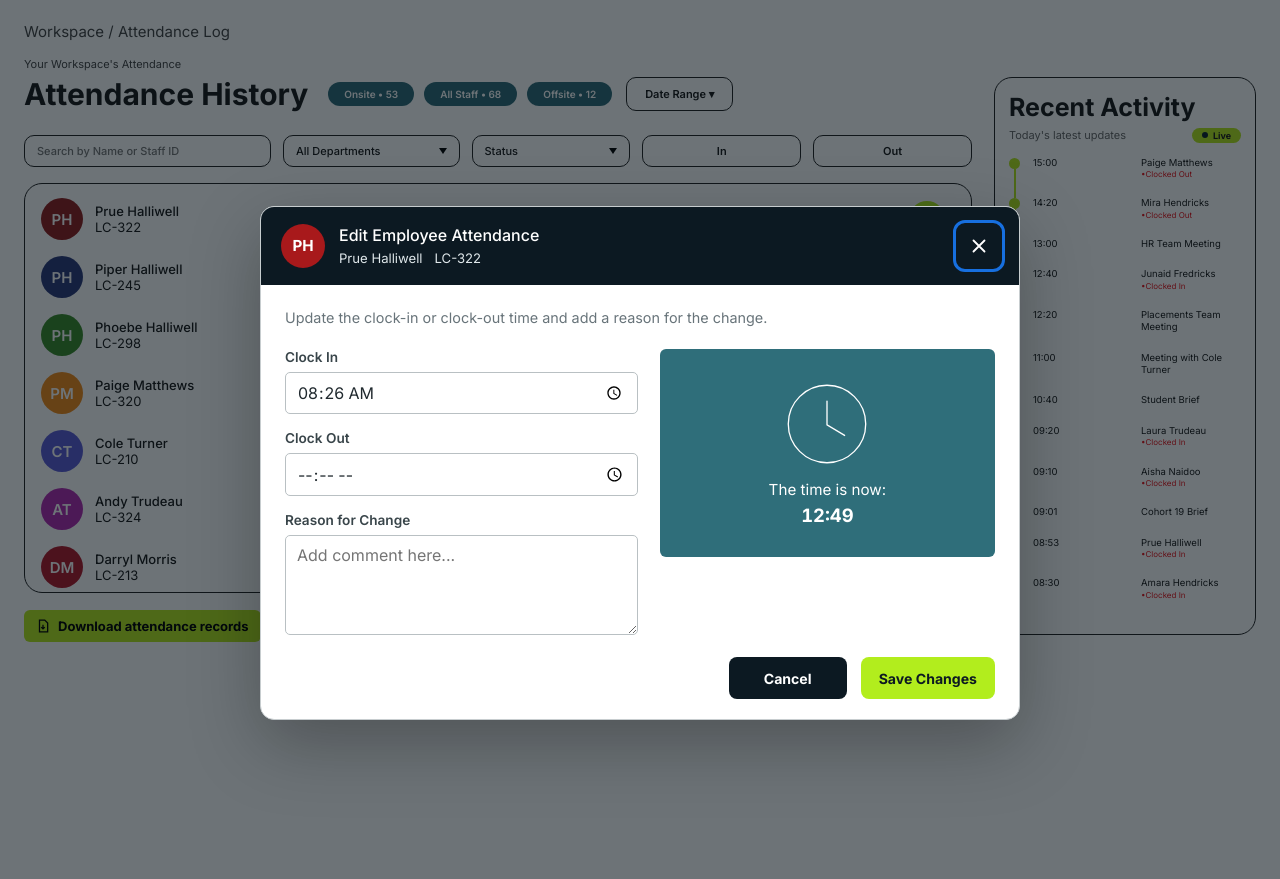
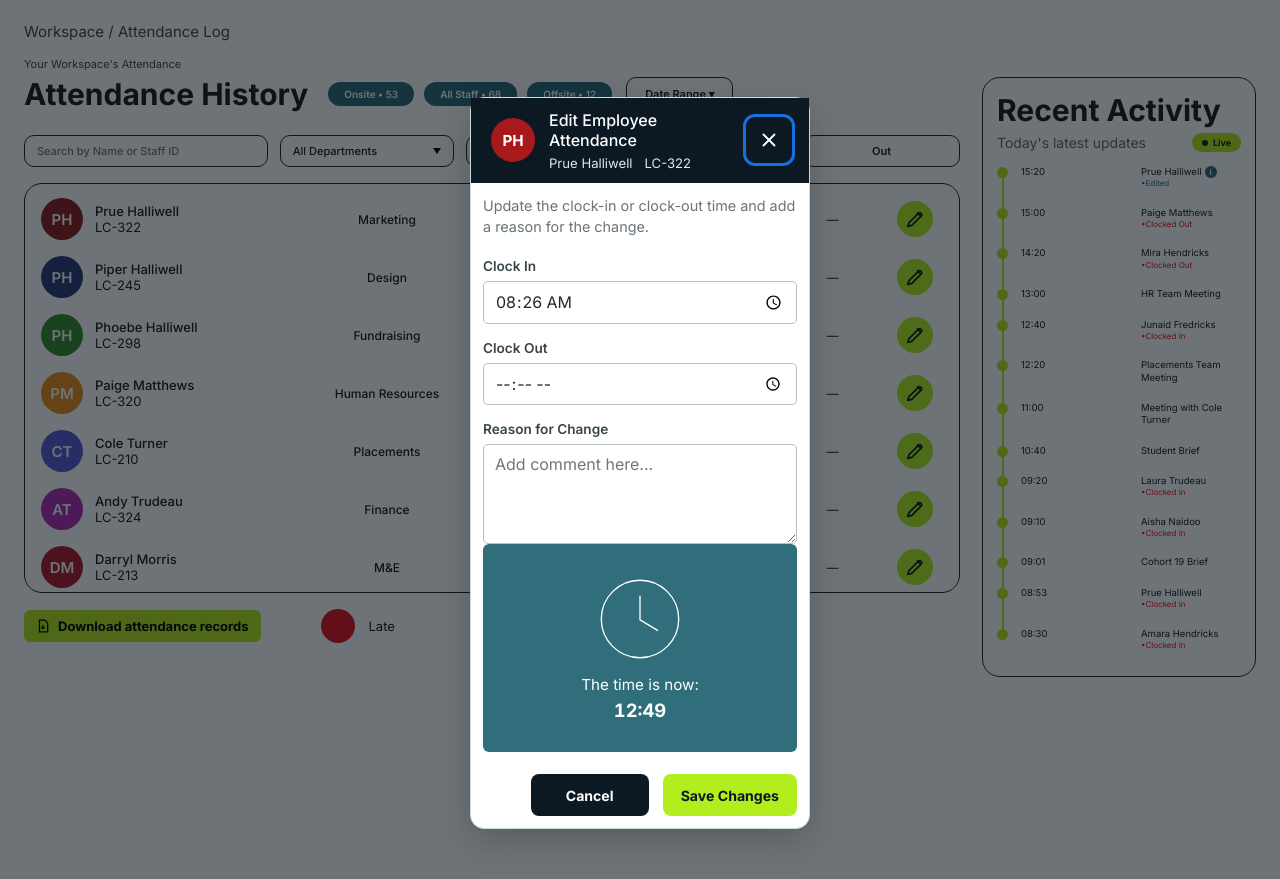
Before and after one commit to LC-Studio-18/Digital-attendance-tracking-system-php, a PHP site: page /attendance-history.html in a window 1280 px wide, after a click that opens the changed part. Shown: the top 879 px of the page. Run offline with PHP 8.4, Linux system fonts and the light colour scheme.

Commit message:
added pop down reason for change

```diff
--- a/frontend/assets/css/attendance-history.css
+++ b/frontend/assets/css/attendance-history.css
@@ -6,7 +6,7 @@ body{margin:0;background:#fff;font-family:Inter,Arial,sans-serif;color:var(--ink
 .page{max-width:1280px;margin:0 auto;padding:22px 24px 24px}
 .crumbs{margin:0;font-size:15px;color:#444}
 .sub{margin:16px 0 0;font-size:11px;color:#444}
-.layout{display:grid;grid-template-columns:minmax(0,1fr) 262px;gap:22px;margin-top:6px}
+.layout{display:grid;grid-template-columns:minmax(0,1fr) 274px;gap:22px;margin-top:6px}
 .head{display:flex;align-items:center;gap:14px;flex-wrap:wrap;margin-bottom:24px}
 h1{margin:0 6px 0 0;font-size:30px;font-weight:700;line-height:1.1}
 .pills{display:flex;gap:10px;flex-wrap:wrap}
@@ -48,10 +48,10 @@ select.box{appearance:none;-webkit-appearance:none;padding-right:30px;background
 .legend{display:flex;align-items:center;gap:14px;font-size:13px}
 .legend i{width:34px;height:34px;border-radius:50%;background:var(--red)}
 #exportError{margin:8px 0 0;color:var(--red);font-size:12px}
-.activity{border:1.5px solid #222;border-radius:18px;padding:16px 14px;align-self:start;max-height:600px;display:flex;flex-direction:column}
-.activity h2{margin:0 0 6px;font-size:25px;font-weight:700;line-height:1.1}
-.activity-sub{display:flex;justify-content:space-between;align-items:center;font-size:11px;margin-bottom:14px}
-.live{display:inline-flex;align-items:center;gap:5px;background:var(--lime);border-radius:999px;padding:2px 10px;font-size:9px;font-weight:700}
+.activity{border:1.5px solid #222;border-radius:18px;padding:16px 14px;align-self:start;width:274px;max-height:600px;display:flex;flex-direction:column}
+.activity h2{margin:0 0 6px;font-size:30px;font-weight:700;line-height:1.1}
+.activity-sub{display:flex;justify-content:space-between;align-items:center;font-size:14px;margin-bottom:14px}
+.live{display:inline-flex;align-items:center;gap:5px;background:var(--lime);border-radius:999px;padding:4px 10px;font-size:9px;font-weight:700}
 .live i{width:6px;height:6px;border-radius:50%;background:var(--dark)}
 #activity{list-style:none;margin:0;padding:0 8px 0 0;overflow-y:auto;position:relative;scrollbar-width:thin;scrollbar-color:var(--pill) transparent}
 #activity li{position:relative;display:grid;grid-template-columns:1fr 92px;padding:0 0 18px 24px;font-size:9.5px;line-height:1.3}
@@ -59,11 +59,42 @@ select.box{appearance:none;-webkit-appearance:none;padding-right:30px;background
 #activity li::after{content:"";position:absolute;left:5px;top:12px;bottom:-1px;width:1.5px;background:var(--lime)}
 #activity li:last-child::after{display:none}
 #activity em{display:block;font-style:normal;color:var(--red);font-size:8px}
+#activity em.activity-edited{color:var(--pill)}
+.activity-person{position:relative;display:inline-flex;align-items:center;gap:3px;max-width:100%;cursor:help}
+.activity-person__name{overflow-wrap:anywhere}
+.activity-person__icon{display:inline-grid;place-items:center;flex:0 0 12px;width:12px;height:12px;border-radius:50%;background:var(--pill);color:#fff;font-size:8px;font-weight:700;line-height:1}
+.activity-change-card{
+  --tail-half:14px;
+  --tail-reach:10px;
+  --tail-left:50%;
+  display:none;position:fixed;z-index:30;width:min(292px,calc(100vw - 24px));overflow:visible;border:3px solid var(--dark);border-radius:12px;background:#fff;color:var(--ink);box-shadow:0 3px 8px rgba(0,0,0,.14);font-size:14px;line-height:1.2;white-space:normal;text-align:left;pointer-events:none
+}
+.activity-change-card::before,.activity-change-card::after{content:"";position:absolute;clip-path:polygon(0 0,100% 0,50% 100%)}
+.activity-change-card::before{z-index:0;left:calc(var(--tail-left) - 14px);top:100%;width:28px;height:16px;background:var(--dark)}
+.activity-change-card::after{z-index:1;left:calc(var(--tail-left) - 11px);top:calc(100% - 2px);width:22px;height:14px;background:#fff}
+.activity-change-card--below::before{top:auto;bottom:100%;transform:rotate(180deg)}
+.activity-change-card--below::after{top:auto;bottom:calc(100% - 1px);transform:rotate(180deg)}
+.activity-change-card__header{display:flex;min-height:61px;align-items:center;gap:10px;padding:7px 9px;background:var(--dark);color:#fff}
+.activity-change-card__avatar{display:grid;width:43px;height:43px;flex:0 0 43px;place-items:center;border-radius:50%;color:#fff;font-size:18px;font-weight:700}
+.activity-change-card__identity{display:grid;gap:2px;min-width:0;font-size:14px;font-weight:400}
+.activity-change-card__identity strong{font-weight:500}
+.activity-change-card__identity span{font-weight:400}
+.activity-change-card__body{display:grid;gap:18px;padding:12px 10px 13px}
+.activity-change-card__times{display:grid;grid-template-columns:1fr 1fr;gap:14px}
+.activity-change-card__field{position:relative;display:grid;gap:7px;min-width:0;color:#555;font-size:14px}
+.activity-change-card__field strong{display:block;min-height:27px;padding:4px 8px;border:1px solid #92999b;border-radius:5px;color:#090d0e;font-size:14px;font-weight:700;font-variant-numeric:tabular-nums}
+.activity-change-card__field--out strong{border-color:var(--pill);color:var(--pill)}
+.activity-change-card__badge{position:absolute;z-index:2;top:-25px;right:-8px;display:grid;width:34px;height:34px;place-items:center;border-radius:50%;background:#ff4c32;border:3px solid #fff;color:#fff;font-size:16px;font-weight:800;line-height:1}
+.activity-change-card__reason-label{margin-bottom:-13px;color:#555;font-size:12px}
+.activity-change-card__reason{min-height:31px;padding:7px 8px;border:1px solid #92999b;border-radius:5px;color:#15191b;font-size:12px;line-height:1.25;overflow-wrap:anywhere}
+.activity-person:hover .activity-change-card,.activity-person:focus .activity-change-card{display:grid}
+.activity-change-card{z-index:1001}
+body:has(.activity-person:hover)::before,body:has(.activity-person:focus)::before{content:"";position:fixed;z-index:1000;inset:0;background:rgb(0 0 0 / 12%);backdrop-filter:blur(4px);-webkit-backdrop-filter:blur(4px);pointer-events:none}
 
 /* Tablet */
 @media (max-width:1023px){
   .layout{grid-template-columns:1fr}
-  .activity{max-height:340px}
+  .activity{width:100%;max-height:340px}
   .filters{grid-template-columns:1fr 1fr 1fr}
   .filters #search{grid-column:1/-1}
 }
--- a/frontend/assets/css/edit-time-modal.css
+++ b/frontend/assets/css/edit-time-modal.css
@@ -120,17 +120,19 @@ body.edit-time-page {
 }
 
 .edit-time-modal {
-    width: min(760px, calc(100vw - 32px));
-    max-width: none;
-    max-height: min(92vh, 760px);
+    width: min(340px, calc(100vw - 32px));
+    max-width: 100%;
+    max-height: 85vh;
     padding: 0;
-    overflow: auto;
-    border: 1px solid #c7cdcf;
+    overflow: visible;
+    border: 1px solid #c7dcdc;
     border-radius: 14px;
     background: #fff;
     color: var(--edit-time-text);
-    box-shadow: 0 24px 70px rgb(0 0 0 / 28%);
+    box-shadow: 0 12px 35px rgba(0, 0, 0, 0.20);
+    box-sizing: border-box;
 }
+
 
 .edit-time-modal::backdrop {
     background: rgb(5 15 21 / 58%);
@@ -206,7 +208,7 @@ body.edit-time-page {
 }
 
 .edit-time-modal__form {
-    padding: 22px 24px 20px;
+    padding: 12px;
 }
 
 .edit-time-modal__description {
@@ -217,10 +219,8 @@ body.edit-time-page {
 }
 
 .edit-time-modal__content {
-    display: grid;
-    grid-template-columns: minmax(0, 1fr) minmax(220px, 0.95fr);
-    align-items: start;
-    gap: 22px;
+    grid-template-columns: repeat(2, minmax(0, 1fr));
+    gap: 10px;
 }
 
 .edit-time-modal__fields {
--- a/frontend/assets/data/attendance-history.json
+++ b/frontend/assets/data/attendance-history.json
@@ -12,6 +12,7 @@
     { "staff_id": "LC-210", "name": "Cole Turner", "department": "Placements", "status": "offsite", "date": "2026-11-24", "clock_in": "09:20", "clock_out": "17:02", "late": true }
   ],
   "recent_activity": [
+    { "time": "15:20", "name": "Prue Halliwell", "staff_id": "LC-322", "clock_in": "08:26", "clock_out": "15:20", "action": "Time Corrected", "reason": "Prue Halliwell left early for an appointment" },
     { "time": "15:00", "name": "Paige Matthews", "action": "Clocked Out" },
     { "time": "14:20", "name": "Mira Hendricks", "action": "Clocked Out" },
     { "time": "13:00", "name": "HR Team Meeting", "action": null },
--- a/frontend/assets/js/attendance-history.js
+++ b/frontend/assets/js/attendance-history.js
@@ -88,12 +88,75 @@ function renderStatic() {
   $("cOffsite").textContent = data.summary.offsite;
   const depts = [...new Set(data.records.map((r) => r.department))].sort();
   $("department").innerHTML = '<option value="">All Departments</option>' + depts.map((d) => '<option value="' + esc(d) + '">' + esc(d) + "</option>").join("");
-  $("activity").innerHTML = data.recent_activity.map((a) =>
-    "<li><span>" + esc(a.time) + "</span><span>" + esc(a.name) + (a.action ? "<em>&bull;" + esc(a.action) + "</em>" : "") + "</span></li>").join("");
+  $("activity").innerHTML = data.recent_activity.map((a) => {
+    const changed = a.action === "Time Corrected" && a.reason;
+    const staff = data.records.find((record) => record.staff_id === a.staff_id) || {};
+    const popupName = a.name;
+    const popupId = a.staff_id || staff.staff_id || "";
+    const popupInitials = esc(initials(popupName));
+    const name = changed
+      ? '<span class="activity-person activity-person--changed" tabindex="0" aria-label="' + esc(a.name + ". Attendance changed. Hover or focus to view the reason.") + '">' +
+        '<span class="activity-person__name">' + esc(a.name) + '</span>' +
+        '<span class="activity-person__icon" aria-hidden="true">i</span>' +
+        '<span class="activity-change-card" role="tooltip">' +
+          '<span class="activity-change-card__header"><span class="activity-change-card__avatar" style="background:' + colour(popupId) + '">' + popupInitials + '</span>' +
+            '<span class="activity-change-card__identity"><strong>' + esc(popupName) + '</strong><span>' + esc(popupId) + '</span></span></span>' +
+          '<span class="activity-change-card__body"><span class="activity-change-card__times">' +
+            '<span class="activity-change-card__field"><span>Clock In</span><strong>' + esc(a.clock_in || staff.clock_in || "\u2014") + '</strong></span>' +
+            '<span class="activity-change-card__field activity-change-card__field--out"><span>Clock Out</span><strong>' + esc(a.clock_out || staff.clock_out || "\u2014") + '</strong><span class="activity-change-card__badge" aria-label="Modified">M</span></span>' +
+          '</span><span class="activity-change-card__reason-label">Reason for Change</span>' +
+          '<span class="activity-change-card__reason">' + esc(a.reason) + '</span></span></span></span>'
+      : esc(a.name);
+    const action = a.action ? '<em' + (changed ? ' class="activity-edited"' : '') + '>&bull;' + esc(changed ? "Edited" : a.action) + "</em>" : "";
+    return "<li><span>" + esc(a.time) + "</span><span>" + name + action + "</span></li>";
+  }).join("");
 }
 
+function positionActivityReason(person) {
+  const popup = person.querySelector(".activity-change-card");
+  const name = person.querySelector(".activity-person__name");
+  if (!popup || !name || !popup.getClientRects().length) return;
+  const rect = popup.getBoundingClientRect();
+  if (!rect.width || !rect.height) {
+    requestAnimationFrame(() => positionActivityReason(person));
+    return;
+  }
+  const target = name.getBoundingClientRect();
+  const styles = getComputedStyle(popup);
+  const reach = parseFloat(styles.getPropertyValue("--tail-reach")) || 10;
+  const gap = reach + 3;
+  const aboveTop = target.top - rect.height - gap;
+  const below = aboveTop < 12;
+  const left = Math.max(12, Math.min(target.left + target.width / 2 - rect.width / 2, window.innerWidth - rect.width - 12));
+  const top = below
+    ? Math.max(12, Math.min(target.bottom + gap, window.innerHeight - rect.height - 12))
+    : aboveTop;
+  const tailCenter = Math.max(24, Math.min(target.left + target.width / 2 - left, rect.width - 24));
+  popup.classList.toggle("activity-change-card--below", below);
+  popup.style.left = left + "px";
+  popup.style.top = top + "px";
+  popup.style.setProperty("--tail-left", tailCenter - 3 + "px");
+}
+
+function positionVisibleActivityReasons() {
+  document.querySelectorAll(".activity-change-card").forEach((popup) => {
+    if (popup.getClientRects().length) positionActivityReason(popup.parentElement);
+  });
+}
+
+$("activity").addEventListener("mouseover", (event) => {
+  const person = event.target.closest(".activity-person");
+  if (person) positionActivityReason(person);
+});
+$("activity").addEventListener("focusin", (event) => {
+  const person = event.target.closest(".activity-person");
+  if (person) positionActivityReason(person);
+});
+$("activity").addEventListener("scroll", positionVisibleActivityReasons, { passive: true });
+window.addEventListener("resize", positionVisibleActivityReasons);
+
 window.EditTime = window.EditTime || {};
-window.EditTime.updateAttendanceRow = function (recordId, clockIn, clockOut) {
+window.EditTime.updateAttendanceRow = function (recordId, clockIn, clockOut, reason) {
   if (!data) {
     throw new Error("Attendance records are not loaded.");
   }
@@ -108,7 +171,11 @@ window.EditTime.updateAttendanceRow = function (recordId, clockIn, clockOut) {
   data.recent_activity.unshift({
     time: new Intl.DateTimeFormat(undefined, { hour: "2-digit", minute: "2-digit", hour12: false }).format(new Date()),
     name: record.name,
-    action: "Time Corrected"
+    staff_id: record.staff_id,
+    clock_in: record.clock_in,
+    clock_out: record.clock_out,
+    action: "Time Corrected",
+    reason: String(reason || "").trim()
   });
 
   renderStatic();
--- a/frontend/assets/js/edit-attendance.js
+++ b/frontend/assets/js/edit-attendance.js
@@ -9,11 +9,13 @@ document.addEventListener('DOMContentLoaded', () => {
             const recordId = document.getElementById('attendanceId').value;
             const newClockIn = document.getElementById('clockInInput').value;
             const newClockOut = document.getElementById('clockOutInput').value;
+            const reason = document.getElementById('edit-time-reason').value.trim();
 
             const payload = {
                 record_id: recordId,
                 new_clock_in: newClockIn,
-                new_clock_out: newClockOut
+                new_clock_out: newClockOut,
+                reason: reason
             };
 
             try {
@@ -31,7 +33,7 @@ document.addEventListener('DOMContentLoaded', () => {
 
                     // CHAD'S FUNCTION: Trigger the UI update
                     if (window.EditTime && typeof window.EditTime.applySuccessfulCorrection === 'function') {
-                        window.EditTime.applySuccessfulCorrection(recordId, newClockIn, newClockOut);
+                        window.EditTime.applySuccessfulCorrection(recordId, newClockIn, newClockOut, reason);
                     } else {
                         console.warn("Chad's UI update function not found.");
                         alert("Time updated in database, but UI failed to refresh.");
--- a/frontend/assets/js/edit-time-modal.js
+++ b/frontend/assets/js/edit-time-modal.js
@@ -43,12 +43,12 @@
     // After a successful POST, call with the submitted values:
     // window.EditTime.applySuccessfulCorrection(payload.record_id, payload.new_clock_in, payload.new_clock_out).
     window.EditTime = window.EditTime || {};
-    window.EditTime.applySuccessfulCorrection = (recordId, newClockIn, newClockOut) => {
+    window.EditTime.applySuccessfulCorrection = (recordId, newClockIn, newClockOut, reason) => {
         if (!recordId || typeof window.EditTime.updateAttendanceRow !== "function") {
             throw new Error("The attendance UI updater is unavailable or the record ID is missing.");
         }
 
-        window.EditTime.updateAttendanceRow(recordId, newClockIn, newClockOut);
+        window.EditTime.updateAttendanceRow(recordId, newClockIn, newClockOut, reason);
         editTimeNotice.hidden = true;
         editTimeDialog.close();
         const updatedTrigger = Array.from(document.querySelectorAll("[data-edit-time-open][data-record-id]"))
--- a/frontend/attendance-history.html
+++ b/frontend/attendance-history.html
@@ -137,6 +137,7 @@
             name="reason"
             placeholder="Add comment here..."
             rows="4"
+            required
           ></textarea>
         </div>
       </div>
```
